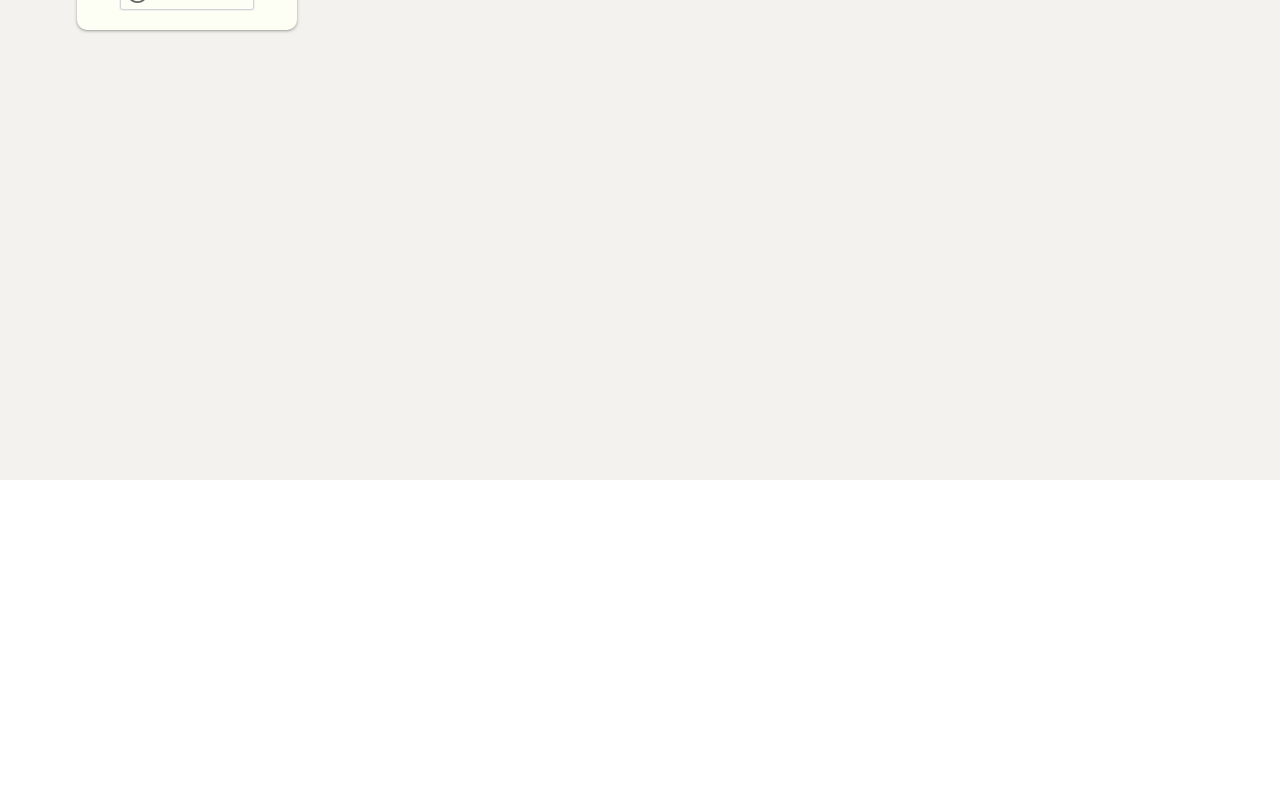
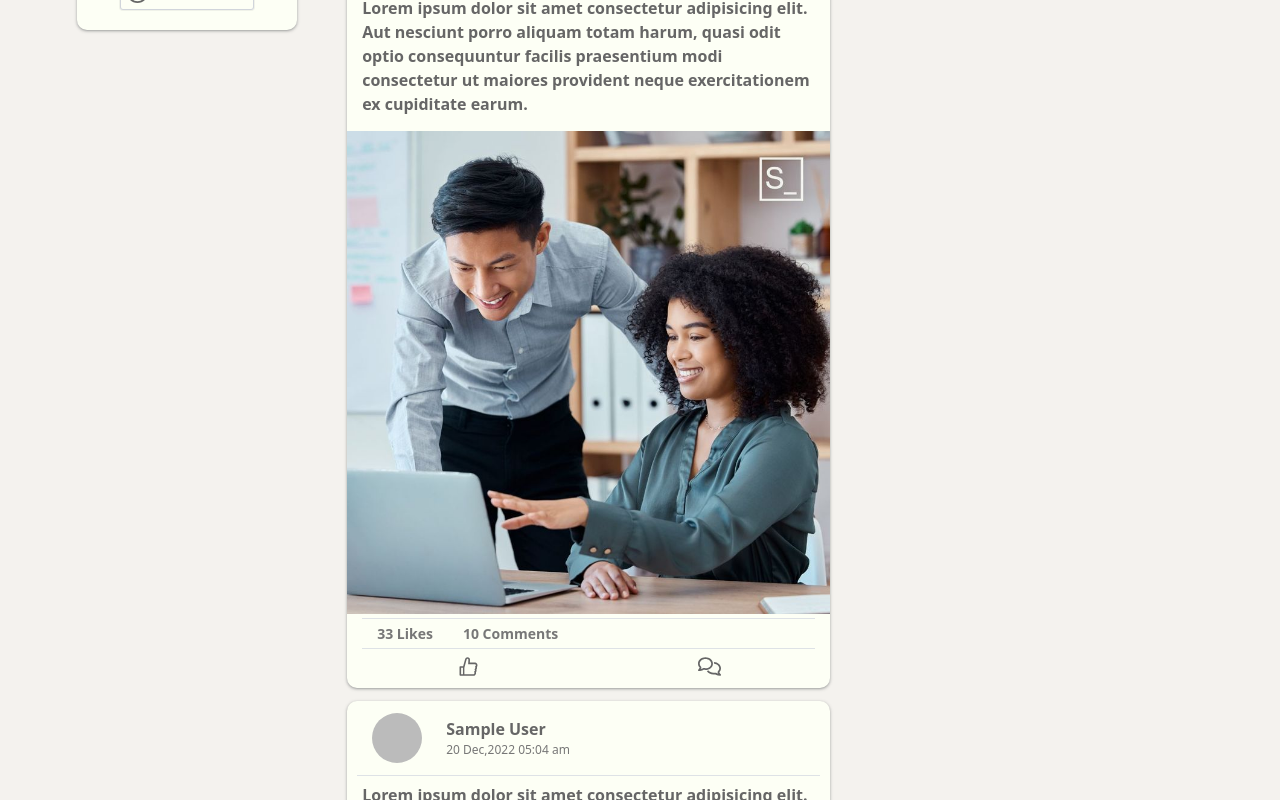
Before and after one commit to Himanshu0-1-0/PEC_WEB, a React (Create React App) app: page /dashboard in a window 1280 px wide. Shown: the part 320-1120 px from the top of the page. Before the commit the page ends 800 px from the top, so only its background shows below. Built offline with nearby package versions, Linux system fonts and the light colour scheme; no server answers; sample sign-in values are in the browser's storage.

Commit message:
Made Posts UI

```diff
--- a/public/index.html
+++ b/public/index.html
@@ -10,7 +10,7 @@
       content="Web site created using create-react-app"
     />
     <link rel="apple-touch-icon" href="%PUBLIC_URL%/logo192.png" />
-    <link rel="manifest" href="%PUBLIC_URL%/manifest.json" />
+    <!-- <link rel="manifest" href="%PUBLIC_URL%/manifest.json" /> -->
     <title>PEC_WEB</title>
   </head>
   <body>
--- a/src/App.js
+++ b/src/App.js
@@ -4,12 +4,14 @@ import Login from './Components/Signin/Signin';
 import ProtectedRoute from './Components/Protection/Protection';
 import Navbar from './Components/Navbar/Navbar';
 import Dashboard from './Components/Dashboard/Dashboard';
+import Home from './Components/Home/Home';
 function App() {
   return (
    <>
     <Router>
       <Navbar/>
       <Routes>
+        <Route exact path="/" element={<Home/>} />
         <Route path="/login" element={<Login />} />
         <Route element={<ProtectedRoute />}>
           <Route path="/dashboard" element={<Dashboard />} />
--- a/src/Components/Dashboard/Dashboard.css
+++ b/src/Components/Dashboard/Dashboard.css
@@ -1,6 +1,7 @@
 .dash-cont{
     min-height: 88vh;
     background-color: #f4f2ee;
+    padding-top: 12vh;
     display: flex;
     align-items: flex-start;
 }
--- a/src/Components/Dashboard/Dashboard.js
+++ b/src/Components/Dashboard/Dashboard.js
@@ -1,6 +1,7 @@
 import './Dashboard.css'
 import ProfileSection from './ProfileSection/ProfileSection'
 import MakePost from './MakePost/MakePost'
+import Posts from './Posts/Posts'
 
 export default function Dashboard() {
   return (
@@ -11,7 +12,8 @@ export default function Dashboard() {
       <div className="post-cont">
         <MakePost/>
         <div className="posts">
-
+        <Posts/>
+        <Posts/>
         </div>
       </div>
       <div className="choose-depar">
--- /dev/null
+++ b/src/Components/Dashboard/Posts/Posts.css
@@ -0,0 +1,75 @@
+.Posts-cont{
+    background-color: #fdfff5;
+    margin: 13px 40px;
+    border-radius: 10px;
+    box-shadow: rgba(60, 64, 67, 0.3) 0px 1px 2px 0px, rgba(60, 64, 67, 0.15) 0px 1px 3px 1px;
+    /* min-height: 500px; */
+}
+.one{
+    display: flex;
+    align-items: center;
+    margin:0px 10px;
+    /* border-bottom: 1px solid;
+    border-color: #999; */
+}
+.one-img img{
+    width: 50px;
+    height: 50px;
+    border-radius: 50%;
+    margin: 12px;
+    margin-left: 15px;
+}
+.one-cont{
+    margin: 0px 12px;
+}
+.one-name{
+    color: #666;
+    font-weight: 600;
+}
+.one-time{
+    color: #777;
+    font-weight: 400;
+    font-size: 12px;
+}
+.two{
+    margin-top: 7px;
+    margin-left: 15px;
+    margin-right: 15px;
+    margin-bottom: 15px;
+    color: #666;
+    font-weight: 600;
+}
+.three img{
+    /* width: 600px; */
+    width: 100%;
+}
+.num{
+    display: flex;
+    align-items: center;
+    margin: 4px 15px;
+    /* border-bottom: 1px solid;
+    border-color: #999; */
+}
+.icos{
+    display: flex;
+    align-items: center;
+    justify-content: space-around;
+    padding-bottom: 10px;
+}
+.likes{
+    margin: 4px 15px;
+    font-weight: 600;
+    color: #777;
+    font-size: 14px;
+}
+.comments{
+    margin: 4px 15px;
+    font-weight: 600;
+    color: #777;
+    font-size: 14px;
+}
+.iccc{
+    width: 23px;
+    height: 23px;
+    color: #666;
+}
--- /dev/null
+++ b/src/Components/Dashboard/Posts/Posts.js
@@ -0,0 +1,54 @@
+import "./Posts.css"
+import { useAuth } from "../../../context/AuthContext";
+import { AiOutlineLike } from "react-icons/ai";
+import { AiTwotoneLike } from "react-icons/ai";
+import { FaRegComments } from "react-icons/fa6";
+
+
+export default function Posts() {
+    const {currentUser} = useAuth();
+  return (
+    <div className="Posts-cont">
+      <div className="one border-bottom">
+       <div className="one-img">
+        <img src={currentUser.photoURL} alt="Image..." />
+       </div>
+       <div className="one-cont">
+        <div className="one-name">
+            {currentUser.displayName}
+        </div>
+        <div className="one-time">
+            20 Dec,2022 05:04 am
+        </div>
+       </div>
+      </div>
+      <div className="two">
+        Lorem ipsum dolor sit amet consectetur adipisicing elit. Aut nesciunt porro aliquam totam harum, quasi odit optio consequuntur facilis praesentium modi consectetur ut maiores provident neque exercitationem ex cupiditate earum.
+      </div>
+      <div className="three">
+        <img src="/Post.jpg" alt="Post_Img" />
+      </div>
+      <div className="four">
+        <div className="num border-top border-bottom">
+            <div className="likes">
+                33 Likes
+            </div>
+            <div className="comments">
+                10 Comments
+            </div>
+        </div>
+        <div className="icos">
+            <div className="lik">
+                <AiOutlineLike className="iccc"/>
+            </div>
+            <div className="com">
+                <FaRegComments className="iccc"/>
+            </div>
+        </div>
+      </div>
+      <div className="five">
+
+      </div>
+    </div>
+  )
+}
--- /dev/null
+++ b/src/Components/Home/Home.js
@@ -0,0 +1,9 @@
+import React from 'react'
+
+export default function Home() {
+  return (
+    <div>
+      a
+    </div>
+  )
+}
--- a/src/Components/Navbar/Navbar.css
+++ b/src/Components/Navbar/Navbar.css
@@ -3,7 +3,8 @@
     align-items: center;
     justify-content: space-between;
     background-color: #fdfff5;
-    position: sticky;
+    position:fixed;
+    width: 100vw;
     /* border-bottom: 1px solid; */
     box-shadow: rgba(0, 0, 0, 0.1) 0px 4px 6px -1px, rgba(0, 0, 0, 0.06) 0px 2px 4px -1px;
     height: 12vh;
--- a/src/Components/Signin/Signin.js
+++ b/src/Components/Signin/Signin.js
@@ -29,6 +29,10 @@ const Login = () => {
 
     return (
       <div>
+        <h1>s</h1>
+        <h1>s</h1>
+        <h1>s</h1>
+        <h1>s</h1>
         <h2>Login with Google</h2>
         {currentUser ? (
           // <p>Welcome, {currentUser.displayName}</p>
```
Also changed, not shown: public/Post.jpg (added), public/manifest.json (deleted).
